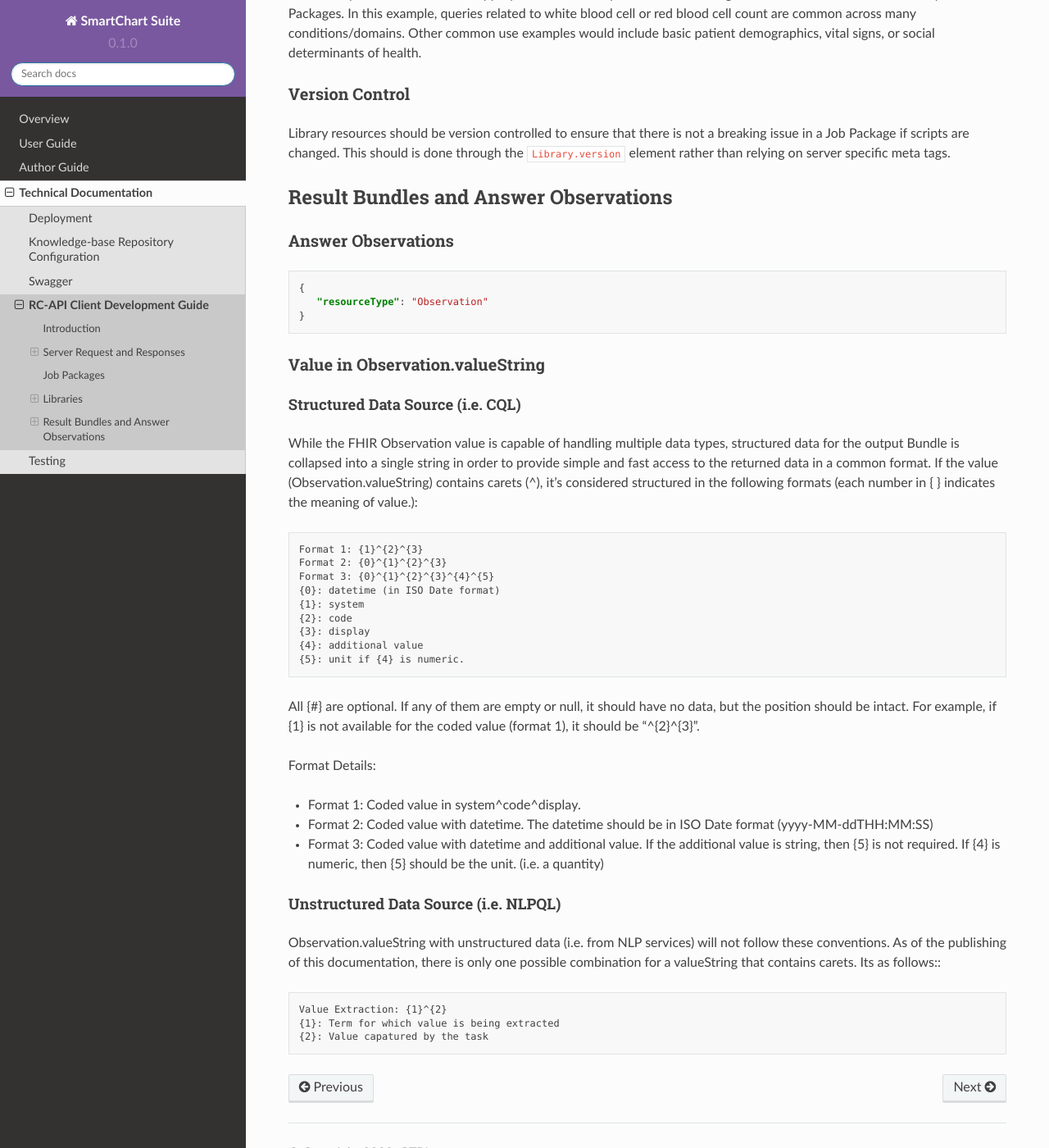
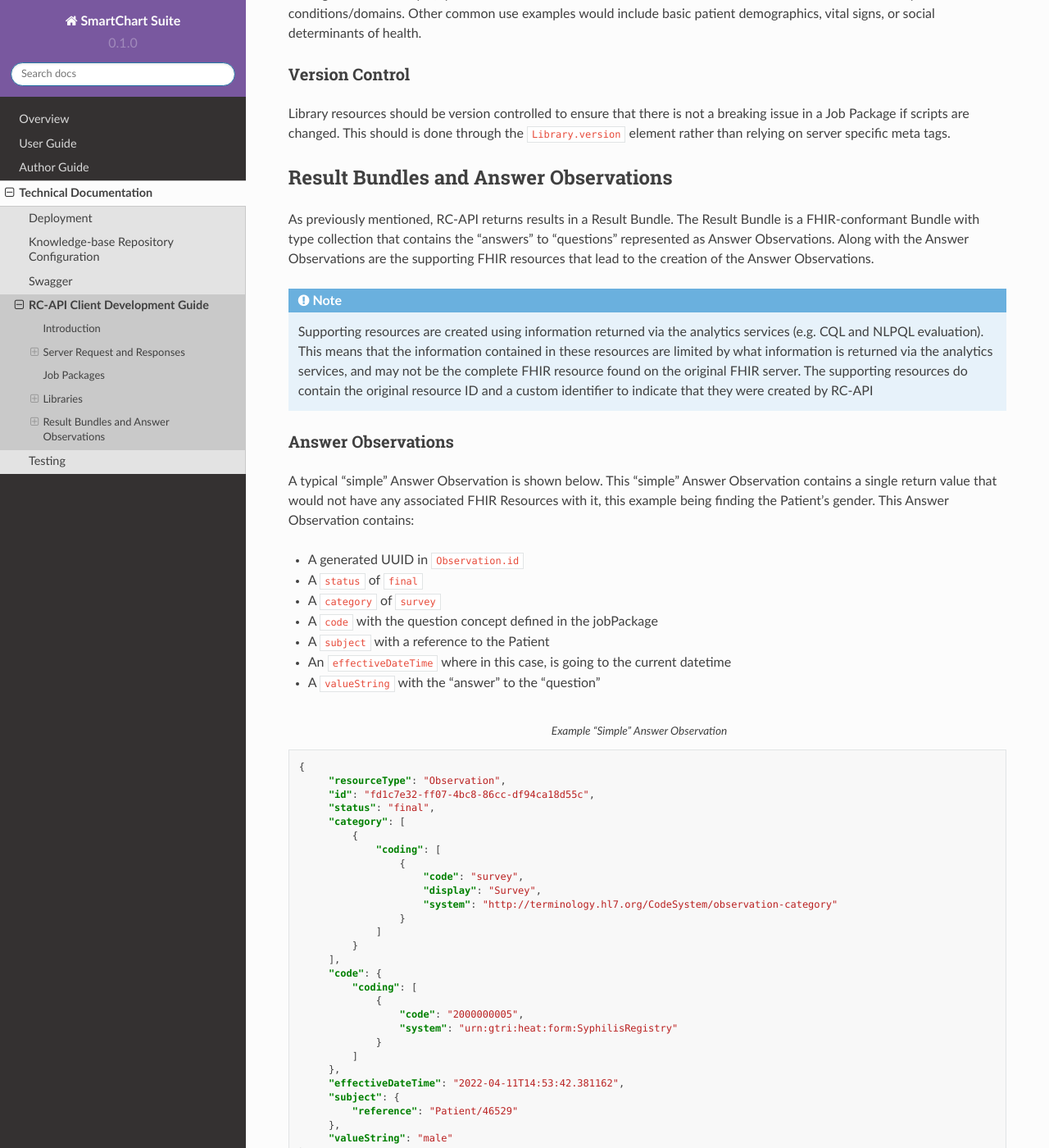
Before and after one commit to SmartChartSuite/SmartChartSuiteDocs, a Sphinx documentation site: the page built from docs/source/technical-docs/rcapiclientdevguide.rst, in a window 1280 px wide and 1400 px high, scrolled down 2841 px. Shown: the whole window at 82% size. Built offline with Sphinx 7.4.7 and the Read the Docs theme 2.0.0, drawn with Linux system fonts in a browser that asks for light colours; some of the changed text lies outside the part shown.

Commit message:
Pushing Updates
Adding sections to documentation about answer observations and result bundle

```diff
--- a/docs/source/technical-docs/rcapiclientdevguide.rst
+++ b/docs/source/technical-docs/rcapiclientdevguide.rst
@@ -86,7 +86,7 @@ See :ref:`authoring-job-packages` for this information.
 Libraries
 ---------
 
-A major purpose of the design of the RC-API specification is to leverage multiple decision support/analytics languages via a common interface. `HL7 Clinical Quality Language (CQL) <https://cql.hl7.org/>`_` is supported natively by the embedded CQF Ruler server, with additional support for `Natural Language Processing Query Language (NLPQL) <https://claritynlp.readthedocs.io/en/latest/nlpql_reference/index.html>`_` when coupled with `ClarityNLP <https://claritynlp.readthedocs.io/en/latest/>`_.
+A major purpose of the design of the RC-API specification is to leverage multiple decision support/analytics languages via a common interface. `HL7 Clinical Quality Language (CQL) <https://cql.hl7.org/>`_ is supported natively by the embedded CQF Ruler server, with additional support for `Natural Language Processing Query Language (NLPQL) <https://claritynlp.readthedocs.io/en/latest/nlpql_reference/index.html>`_ when coupled with `ClarityNLP <https://claritynlp.readthedocs.io/en/latest/>`_.
 
 CQL or NLPQL scripts are stored in `FHIR Library resources <https://www.hl7.org/fhir/library.html>`_ as a binary. The following shows an example of this using an example Library.
 
@@ -123,18 +123,117 @@ Library resources should be version controlled to ensure that there is not a bre
 Result Bundles and Answer Observations
 --------------------------------------
 
+As previously mentioned, RC-API returns results in a  Result Bundle. The Result Bundle is a FHIR-conformant Bundle with type collection that contains the "answers" to "questions" represented as Answer Observations. Along with the Answer Observations are the supporting FHIR resources that lead to the creation of the Answer Observations.
+
+.. note::
+  Supporting resources are created using information returned via the analytics services (e.g. CQL and NLPQL evaluation). This means that the information contained in these resources are limited by what information is returned via the analytics services, and may not be the complete FHIR resource found on the original FHIR server. The supporting resources do contain the original resource ID and a custom identifier to indicate that they were created by RC-API
+
 Answer Observations
 ^^^^^^^^^^^^^^^^^^^
 
+A typical "simple" Answer Observation is shown below. This "simple" Answer Observation contains a single return value that would not have any associated FHIR Resources with it, this example being finding the Patient's gender. This Answer Observation contains:
+
+* A generated UUID in ``Observation.id``
+* A ``status`` of ``final``
+* A ``category`` of ``survey``
+* A ``code`` with the question concept defined in the jobPackage
+* A ``subject`` with a reference to the Patient
+* An ``effectiveDateTime`` where in this case, is going to the current datetime
+* A ``valueString`` with the "answer" to the "question"
+
 .. code-block:: json
+   :caption: Example "Simple" Answer Observation
 
    {
-      "resourceType": "Observation"
+        "resourceType": "Observation",
+        "id": "fd1c7e32-ff07-4bc8-86cc-df94ca18d55c",
+        "status": "final",
+        "category": [
+            {
+                "coding": [
+                    {
+                        "code": "survey",
+                        "display": "Survey",
+                        "system": "http://terminology.hl7.org/CodeSystem/observation-category"
+                    }
+                ]
+            }
+        ],
+        "code": {
+            "coding": [
+                {
+                    "code": "2000000005",
+                    "system": "urn:gtri:heat:form:SyphilisRegistry"
+                }
+            ]
+        },
+        "effectiveDateTime": "2022-04-11T14:53:42.381162",
+        "subject": {
+            "reference": "Patient/46529"
+        },
+        "valueString": "male"
    }
 
 
+An example of a more "complex" and typical Answer Observation is shown below. This Answer Observation contains an "answer" to a "question" that contains supporting resources. The most notable difference is the inclusion of the ``focus`` and ``note`` fields, and the ``valueString`` being caret-delimited. This Answer Observation contains the following:
+
+* A generated UUID in ``Observation.id``
+* A ``status`` of ``final``
+* A ``category`` of ``survey``
+* A ``code`` with the question concept defined in the jobPackage
+* An ``effectiveDateTime`` where it's pulled from the supporting resource
+* A ``subject`` with a reference to the Patient
+* A ``focus`` to any supporting resources that are also included in the Result Bundle
+* A ``note`` field that contains the sourceNote from the Tuples defined in the CQL or NLPQL
+* A ``valueString`` with the "answer" to the "question" (in a caret delimited format which is explained in :ref:`value-in-valuestring`)
+
+.. code-block:: json
+  :caption: Example "Complex" Answer Observation
+
+   {
+       "resourceType": "Observation",
+       "id": "c9b14163-f8f2-4535-b5d1-19ea233ce575",
+       "status": "final",
+       "category": [
+           {
+               "coding": [
+                   {
+                       "system": "http://terminology.hl7.org/CodeSystem/observation-category",
+                       "code": "survey",
+                       "display": "Survey"
+                   }
+               ]
+           }
+       ],
+       "code": {
+           "coding": [
+               {
+                   "system": "urn:gtri:heat:form:SyphilisRegistry",
+                   "code": "2000000008"
+               }
+           ]
+       },
+       "effectiveDateTime": "2022-01-14T00:00:00",
+       "subject": {
+           "reference": "Patient/46529"
+       },
+       "focus": [
+           {
+               "reference": "Observation/31045347"
+           }
+       ],
+       "note": [
+           {
+               "text": "2022-01-14T00:00:00^http://loinc.org^20507-0^Reagin Ab [Presence] in Serum by RPR^Reactive"
+           }
+       ],
+       "valueString": "2022-01-14T00:00:00^http://loinc.org^20507-0^Reagin Ab [Presence] in Serum by RPR^Reactive"
+   }
+
+.. _value-in-valuestring:
+
 Value in Observation.valueString
-^^^^^^^^^^^^^^^^^^^^^^^^^^^^^^^^^^^^^^^^^^^^^^^^^^^
+^^^^^^^^^^^^^^^^^^^^^^^^^^^^^^^^
 
 Structured Data Source (i.e. CQL)
 """""""""""""""""""""""""""""""""
```
Also changed, not shown: docs/source/author-guide/authoringjobpackages.rst (+4 -16 lines), docs/source/technical-docs/deployment.rst (+32 -27 lines), docs/source/technical-docs/knowledgerepoconfig.rst (+18 -14 lines).
